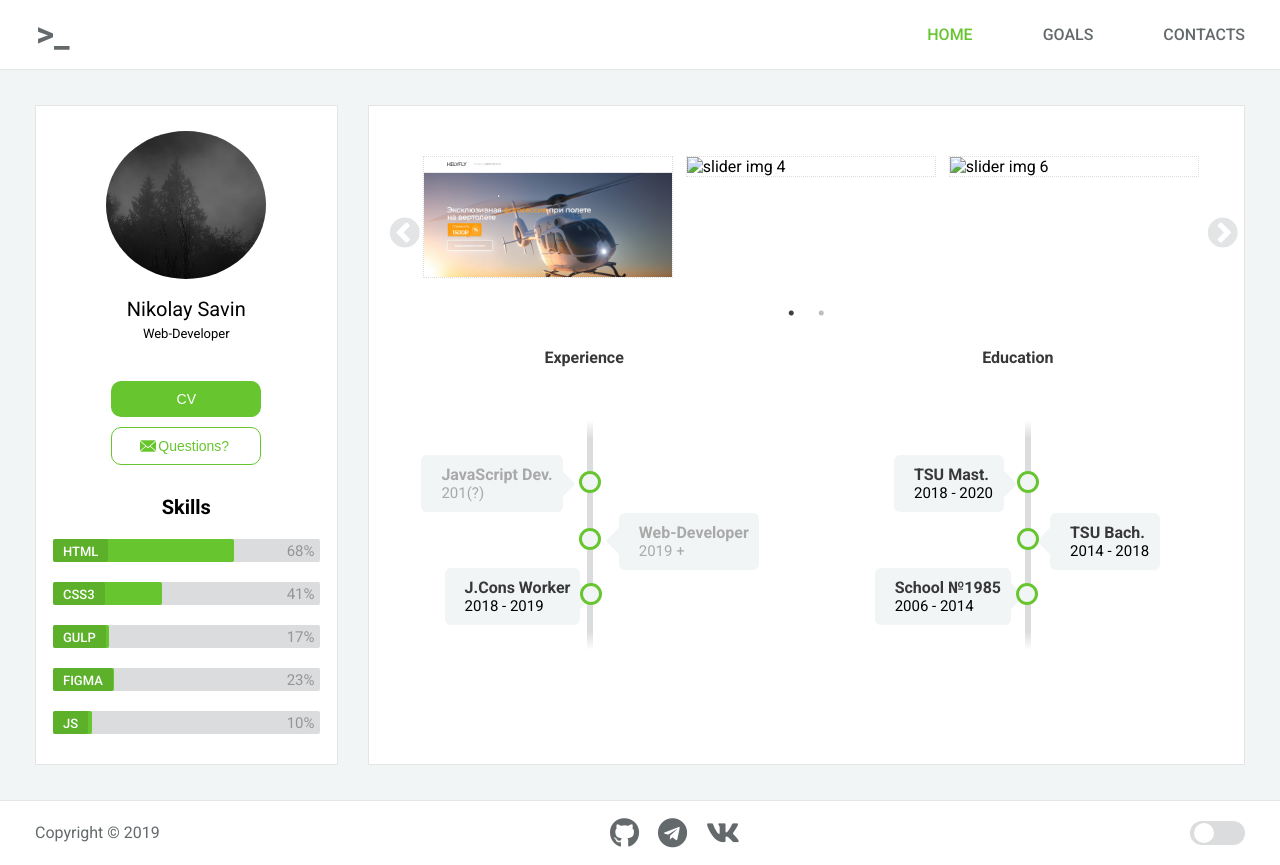
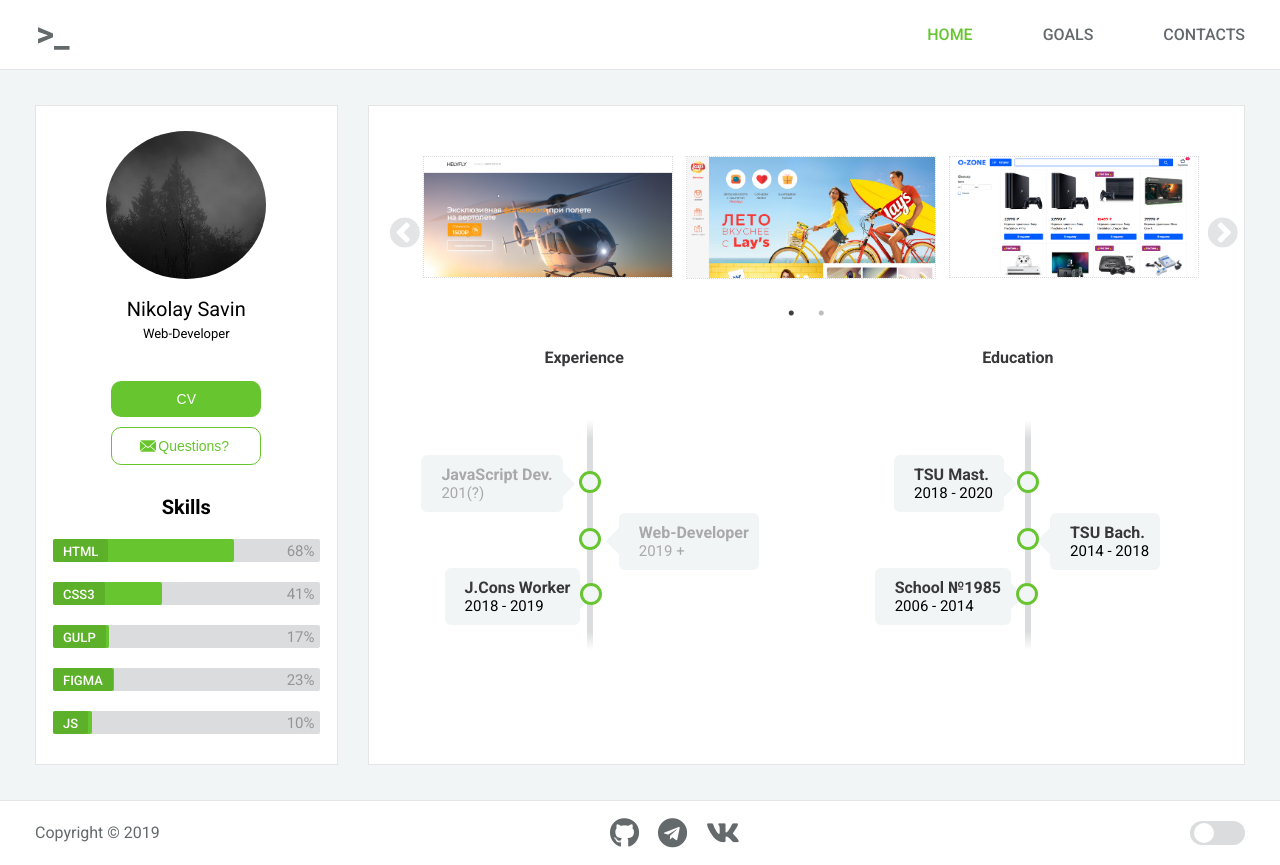
Before and after one commit to agentnice/persTemplate, a plain HTML site: page index.html in a window 1280 px wide. Drawn offline with Linux system fonts and the light colour scheme; files whose address does not match are found by name.

Commit message:
fixed slider bugs

```diff
--- a/index.html
+++ b/index.html
@@ -87,10 +87,10 @@
                             <a href="projects/Web5/index.html"><img src="img/web-icons/Web5.png" alt="slider img 5" class="sl-img"></a>
                         </div>
                         <div class="sl-slide">
-                            <a href="projects/Web4/index.html"><img src="img/web-icons/Web4.jpg" alt="slider img 4" class="sl-img"></a>
+                            <a href="https://agentnice.github.io/gulplays/"><img src="img/web-icons/Web6.png" alt="slider img 4" class="sl-img"></a>
                         </div>
                         <div class="sl-slide">
-                            <a href="projects/Web6/index.html"><img src="img/web-icons/Web6.jpg" alt="slider img 6" class="sl-img"></a>
+                            <a href="https://agentnice.github.io/o-zone-js/"><img src="img/web-icons/Web4.png" alt="slider img 6" class="sl-img"></a>
                         </div>
                         <div class="sl-slide">
                             <a href="projects/Web1/index.html"><img src="img/web-icons/Web1.jpg" alt="slider img 1" class="sl-img"></a>
```
Also changed, not shown: img/web-icons/Web4.png (added), img/web-icons/Web6.png (added).
